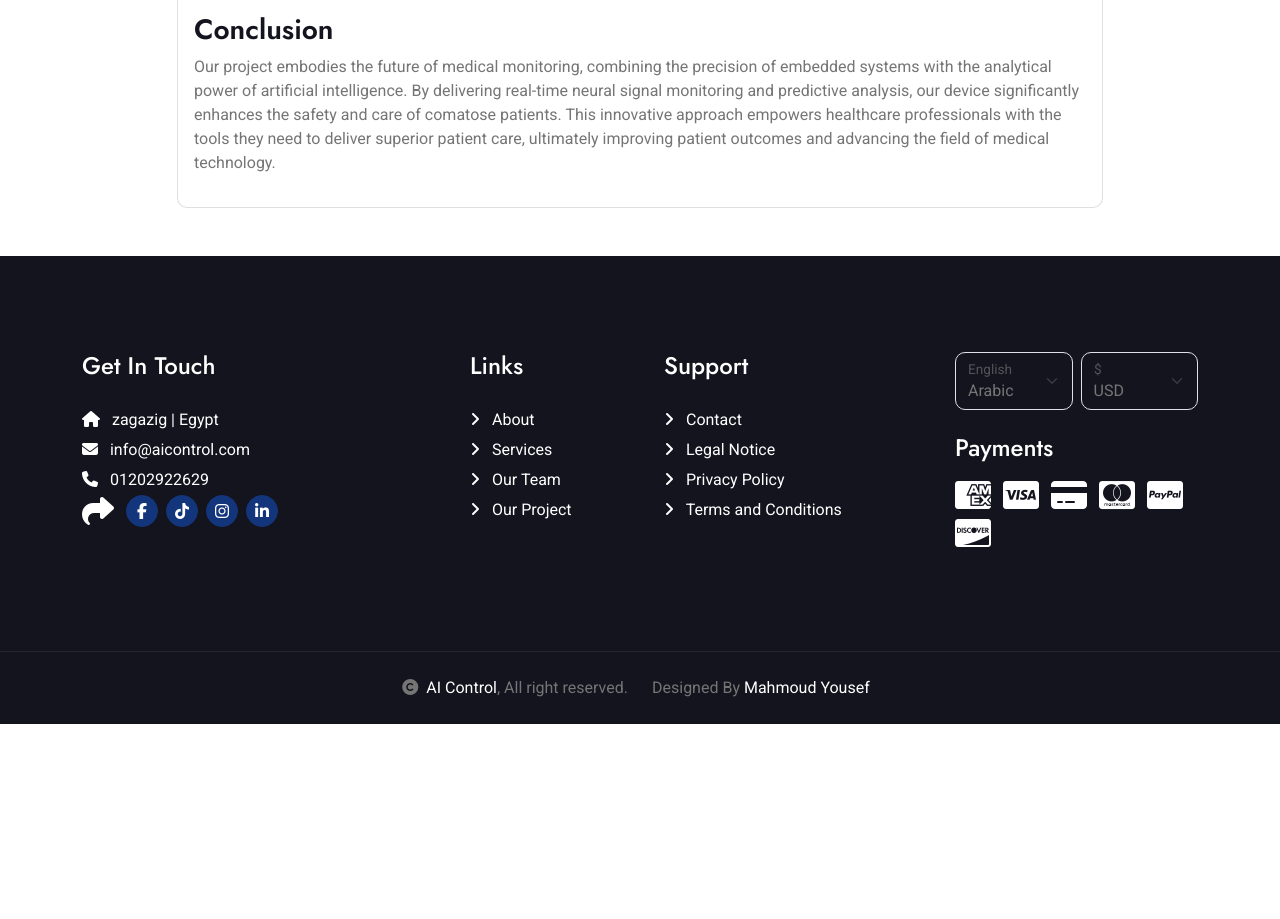
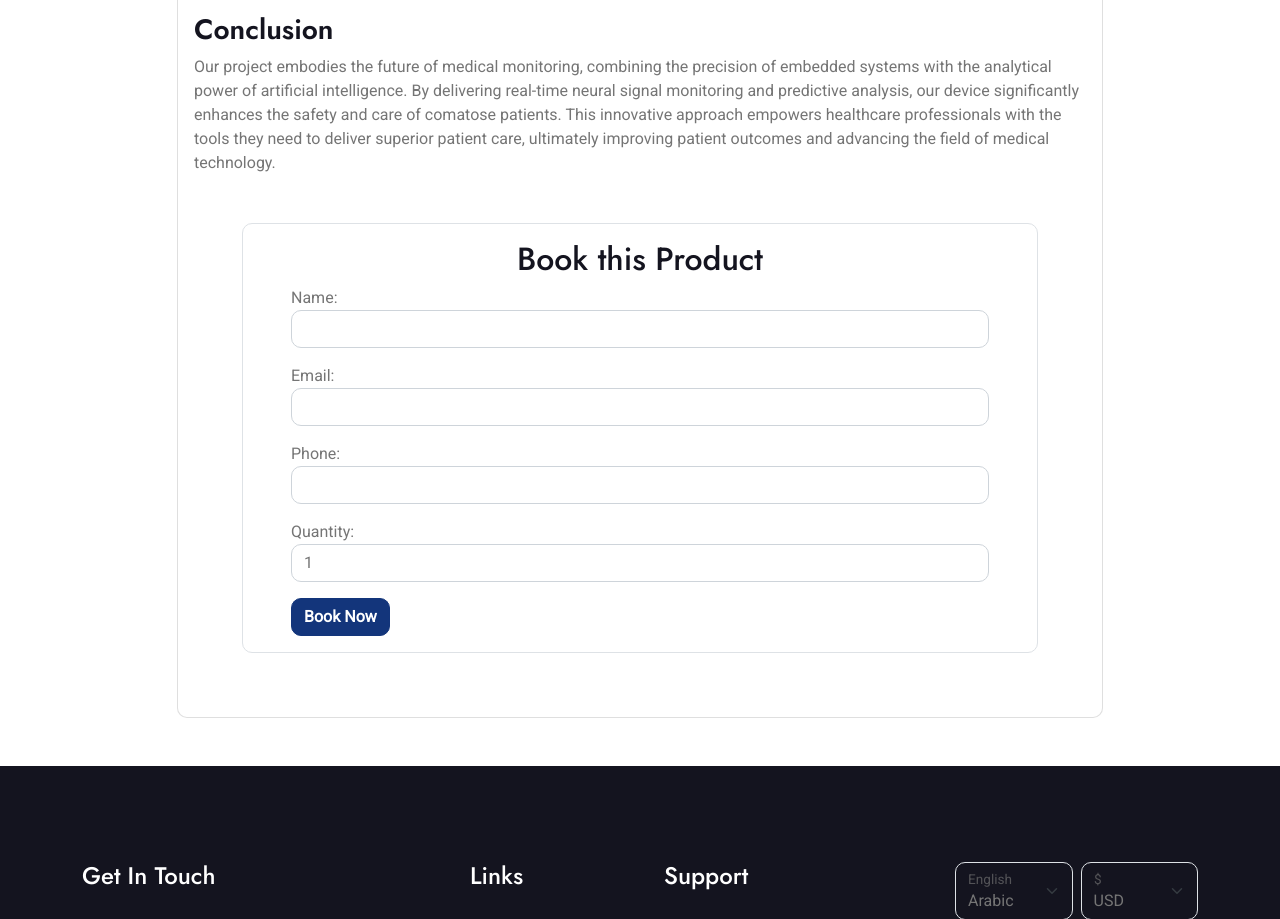
Before and after one commit to Mmy2000/z_marketing, a Django app: a page that uses projects/templates/project_details.html in a window 1280 px wide. Shown: the part 2791-3710 px from the top of the page. Before the commit the page ends 3515 px from the top, so only its background shows below. Run offline with Django 4.2, Linux system fonts and the light colour scheme; data comes from the database, SQL or seed files in the repository; both versions use the stored data as it was after the commit; some libraries are stand-ins or nearby versions.

Commit message:
create book form

```diff
--- a/project/settings.py
+++ b/project/settings.py
@@ -45,6 +45,7 @@ INSTALLED_APPS = [
     'team',
     'projects',
     'django_summernote',
+    'django_bootstrap5',
 ]
 
 MIDDLEWARE = [
--- a/projects/admin.py
+++ b/projects/admin.py
@@ -1,5 +1,5 @@
 from django.contrib import admin
-from .models import Projects , ProductImages
+from .models import Projects , ProductImages , Booking
 import admin_thumbnails
 from django_summernote.admin import SummernoteModelAdmin
 
@@ -17,3 +17,4 @@ class ModelAdmin(SummernoteModelAdmin):  # instead of ModelAdmin
 
 admin.site.register(Projects,ModelAdmin)
 admin.site.register(ProductImages)
+admin.site.register(Booking)
--- /dev/null
+++ b/projects/forms.py
@@ -0,0 +1,13 @@
+from django import forms
+from .models import Booking
+
+class BookingForm(forms.ModelForm):
+    class Meta:
+        model = Booking
+        fields = ['name', 'email', 'phone', 'quantity']
+        widgets = {
+            'name': forms.TextInput(attrs={'class': 'form-control'}),
+            'email': forms.EmailInput(attrs={'class': 'form-control'}),
+            'phone': forms.TextInput(attrs={'class': 'form-control'}),
+            'quantity': forms.NumberInput(attrs={'class': 'form-control', 'min': 1}),
+        }
--- a/projects/models.py
+++ b/projects/models.py
@@ -37,3 +37,20 @@ class ProductImages(models.Model):
 
     def __str__(self):
         return str(self.project)
+
+
+
+class Booking(models.Model):
+    project = models.ForeignKey(Projects, on_delete=models.CASCADE)
+    name = models.CharField(max_length=100)
+    email = models.EmailField()
+    phone = models.CharField(max_length=15)
+    quantity = models.PositiveIntegerField(default=1)  # Add this line
+    booking_date = models.DateTimeField(default=timezone.now)
+
+    class Meta:
+        verbose_name = "Booking"
+        verbose_name_plural = "Bookings"
+
+    def __str__(self):
+        return f"Booking by {self.name} for {self.project.name} - Quantity: {self.quantity}"
--- a/projects/templates/project_details.html
+++ b/projects/templates/project_details.html
@@ -1,4 +1,5 @@
 {% extends "base.html" %}
+{% load django_bootstrap5 %}
 {% block title %}
 {{project}}
 {% endblock title %}
@@ -30,6 +31,7 @@
 <!-- Header End -->
 
 <div class="container my-5">
+    <div class="mt-2" id="success">{% include "includes/alerts.html" %}</div>
     <div class="row">
         <div class="col-12 text-center mb-4">
             <h1>{{ project.name }}</h1>
@@ -46,7 +48,8 @@
                     {% for image in project.project_image.all %}
                     <div class="carousel-item">
                         <img src="{{ image.image.url }}" class="d-block w-100" alt="{{ project.name }}">
-                            <div class="image-count-indicator">Image {{ forloop.counter0|add:2 }} of {{ project.project_image.count|add:1 }}</div>
+                        <div class="image-count-indicator">Image {{ forloop.counter0|add:2 }} of
+                            {{ project.project_image.count|add:1 }}</div>
                     </div>
                     {% endfor %}
                 </div>
@@ -66,11 +69,89 @@
                     <h2 class="card-title text-center">Project Details</h2>
                     <p class="card-text"><strong>Created at:</strong> {{ project.created_at|date:"F j, Y, g:i a" }}</p>
                     <p class="card-text">{{ project.description | safe }}</p>
+                    <div class="border m-5 px-5 py-3 rounded">
+                        <h2 class="text-center">Book this Product</h2>
+
+                        <form id="bookingForm" method="post" novalidate>
+                            {% csrf_token %}
+                            <div class="mb-3">
+                                {{ form.name.label_tag }}
+                                {{ form.name }}
+                                <div class="invalid-feedback" id="name-error"></div>
+                            </div>
+                            <div class="mb-3">
+                                {{ form.email.label_tag }}
+                                {{ form.email }}
+                                <div class="invalid-feedback" id="email-error"></div>
+                            </div>
+                            <div class="mb-3">
+                                {{ form.phone.label_tag }}
+                                {{ form.phone }}
+                                <div class="invalid-feedback" id="phone-error"></div>
+                            </div>
+                            <div class="mb-3">
+                                {{ form.quantity.label_tag }}
+                                {{ form.quantity }}
+                                <div class="invalid-feedback" id="quantity-error"></div>
+                            </div>
+                            <button type="submit" class="btn btn-primary">Book Now</button>
+                        </form>
                     </div>
                 </div>
             </div>
         </div>
     </div>
+</div>
+
+<script>
+    document.addEventListener('DOMContentLoaded', function () {
+    const form = document.getElementById('bookingForm');
+    const nameField = form.elements['name'];
+    const emailField = form.elements['email'];
+    const phoneField = form.elements['phone'];
+    const quantityField = form.elements['quantity'];
+
+    const emailRegex = /^[^\s@]+@[^\s@]+\.[^\s@]+$/;
+    const phoneRegex = /^\d{10,15}$/;
+
+    nameField.addEventListener('input', function () {
+        validateField(nameField, nameField.value.trim() !== '', 'Name is required.', 'name-error');
+    });
+
+    emailField.addEventListener('input', function () {
+        validateField(emailField, emailRegex.test(emailField.value), 'Please enter a valid email address.', 'email-error');
+    });
+
+    phoneField.addEventListener('input', function () {
+        validateField(phoneField, phoneRegex.test(phoneField.value), 'Please enter a valid phone number.', 'phone-error');
+    });
+
+    quantityField.addEventListener('input', function () {
+        validateField(quantityField, quantityField.value > 0, 'Quantity must be greater than 0.', 'quantity-error');
+    });
+
+    form.addEventListener('submit', function (event) {
+        if (!form.checkValidity()) {
+            event.preventDefault(); // Prevent form submission if validation fails
+        }
+    });
+
+    function validateField(field, isValid, errorMessage, errorFieldId) {
+        const errorField = document.getElementById(errorFieldId);
+        if (isValid) {
+            field.classList.remove('is-invalid');
+            field.classList.add('is-valid');
+            field.setCustomValidity('');
+            errorField.textContent = ''; // Clear the error message
+        } else {
+            field.classList.remove('is-valid');
+            field.classList.add('is-invalid');
+            field.setCustomValidity(errorMessage);
+            errorField.textContent = errorMessage; // Display the error message
+        }
+    }
+});
+</script>
 
 <script src="https://code.jquery.com/jquery-3.5.1.slim.min.js"></script>
 <script src="https://cdn.jsdelivr.net/npm/@popperjs/core@2.5.4/dist/umd/popper.min.js"></script>
--- a/projects/views.py
+++ b/projects/views.py
@@ -1,5 +1,9 @@
-from django.shortcuts import render , get_object_or_404
+from django.shortcuts import render , get_object_or_404 , redirect
 from .models import Projects , ProductImages
+from .forms import BookingForm
+from django.contrib import messages
+
+
 # Create your views here.
 def projects(request):
     projects = Projects.objects.prefetch_related('project_image').all()
@@ -14,3 +18,19 @@ def project_details(request , slug):
         'project':project
     }
     return render(request , 'project_details.html' , context)
+
+def project_details(request, slug):
+    project = get_object_or_404(Projects, slug=slug)
+    if request.method == "POST":
+        form = BookingForm(request.POST)
+        if form.is_valid():
+            booking = form.save(commit=False)
+            booking.project = project
+            booking.save()
+            # You can add a success message here
+            messages.success(request, 'Your Product Booked successfully.')
+            return redirect('project_details', slug=project.slug)
+    else:
+        form = BookingForm()
+
+    return render(request, 'project_details.html', {'project': project, 'form': form})
```
Also changed, not shown: db.sqlite3, projects/migrations/0003_booking.py (added). Lines whose indentation alone changed are shown as unchanged.
